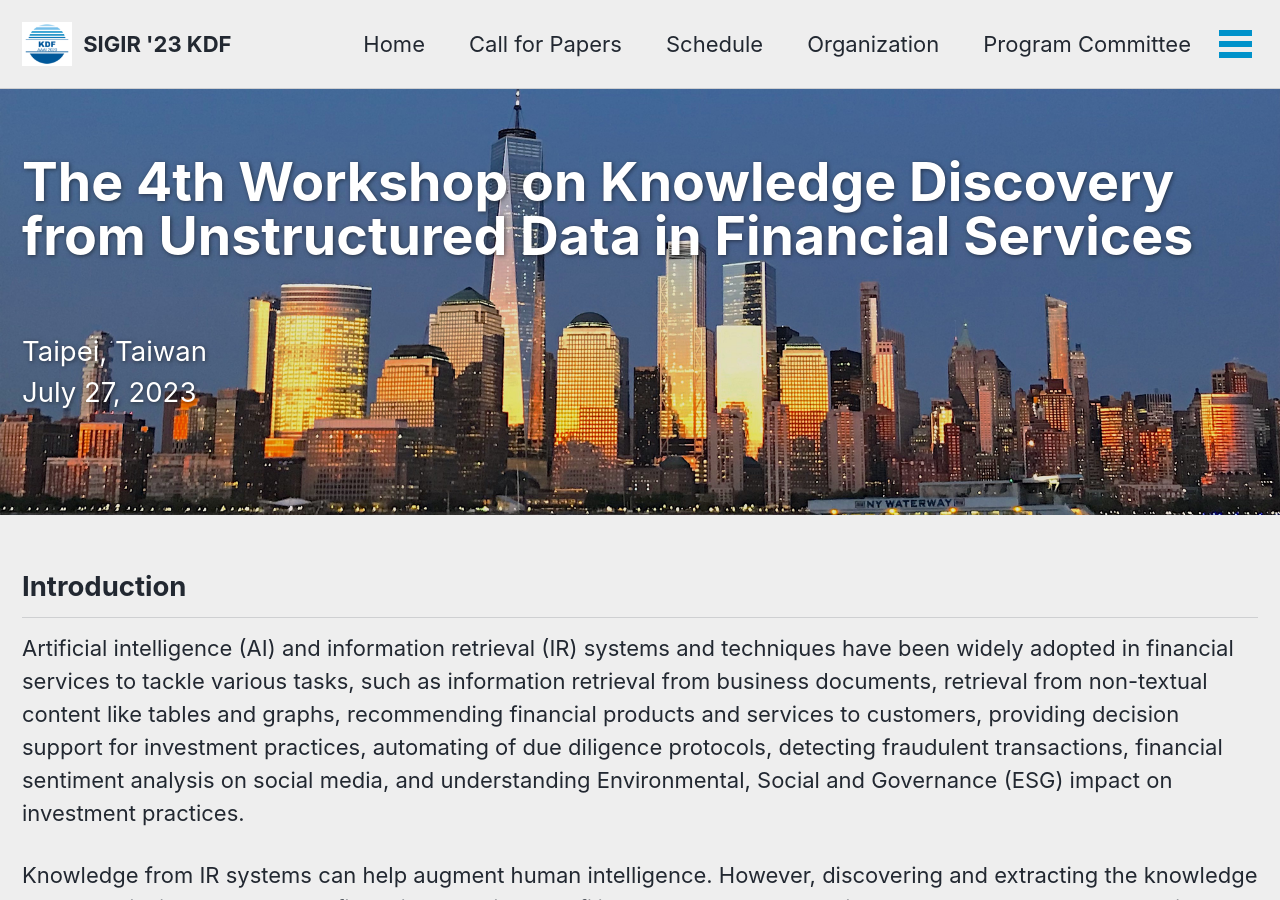
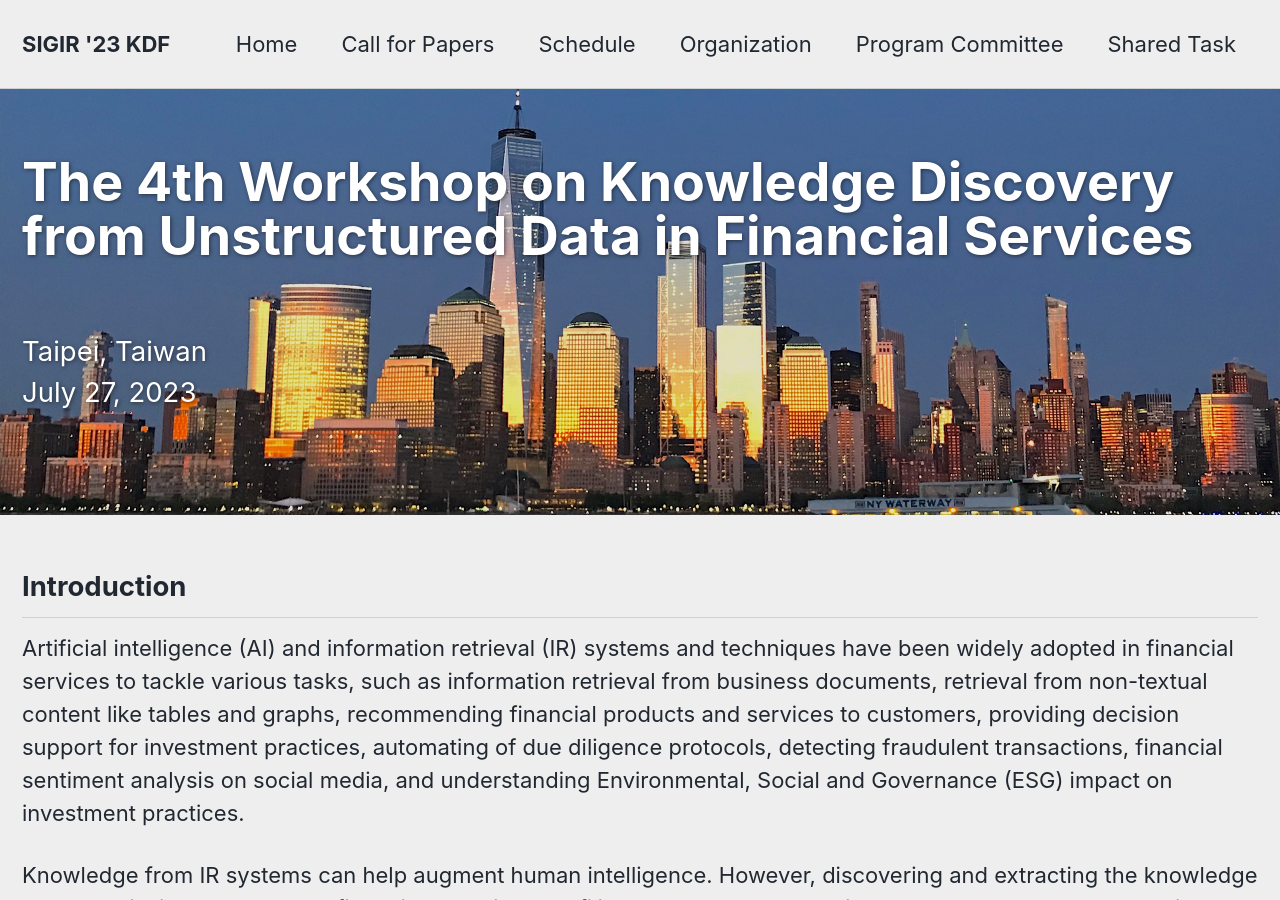
Before and after one commit to kdf-workshop/kdf23, a Jekyll site: the page built from _pages/home.md, in a window 1280 px wide and 900 px high. Built offline with Jekyll 4.4.1, drawn with Linux system fonts in a browser that asks for light colours; cached includes are drawn as plain includes.

Commit message:
Update _config.yml

```diff
--- a/_config.yml
+++ b/_config.yml
@@ -20,7 +20,7 @@ url                      : https://kdf-workshop.github.io/ # the base hostname &
 baseurl                  : "/" # the subpath of your site, e.g. "/blog"
 repository               : ""
 teaser                   : # path of fallback teaser image, e.g. "/assets/images/500x300.png"
-logo                     : "/assets/images/logo.png" # path of logo image to display in the masthead, e.g. "/assets/images/88x88.png"
+logo                     : #"/assets/images/logo.png" # path of logo image to display in the masthead, e.g. "/assets/images/88x88.png"
 masthead_title           : # overrides the website title displayed in the masthead, use " " for no title
 # breadcrumbs            : false # true, false (default)
 words_per_minute         : 200
```
